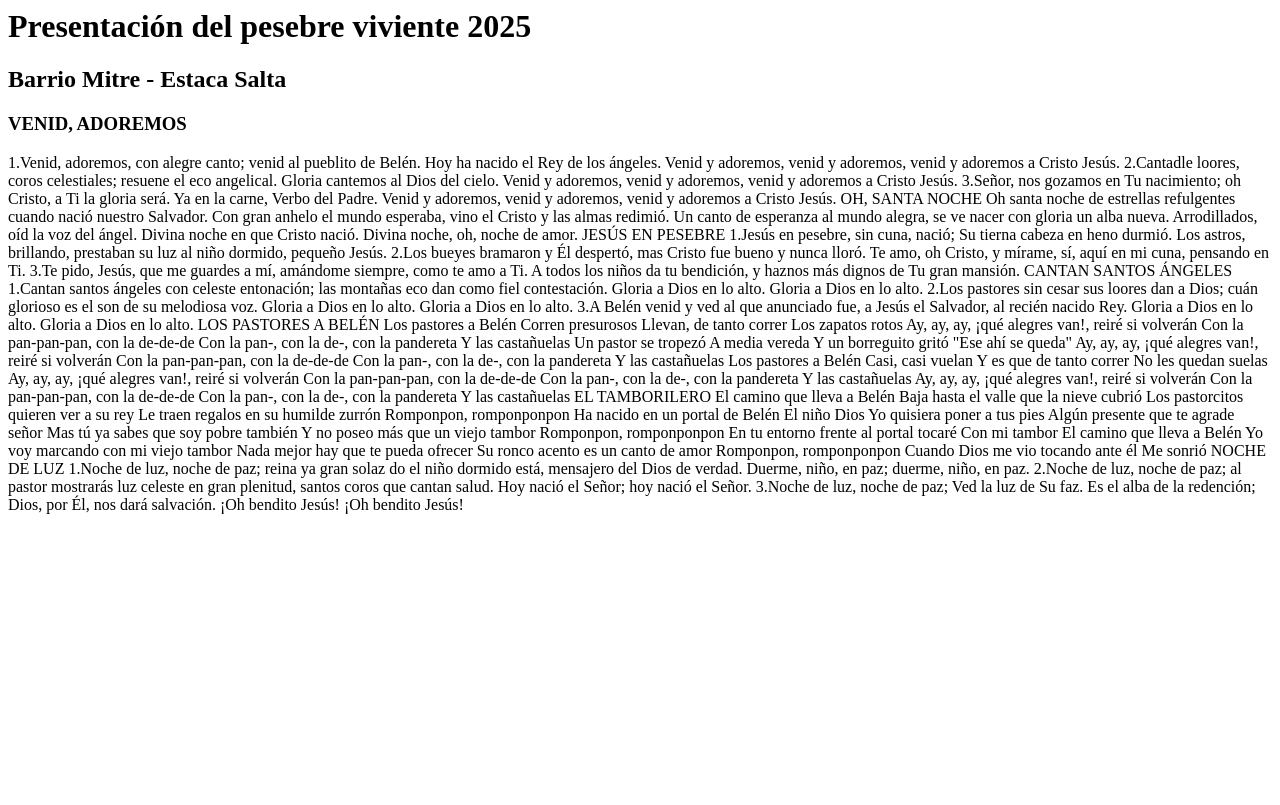
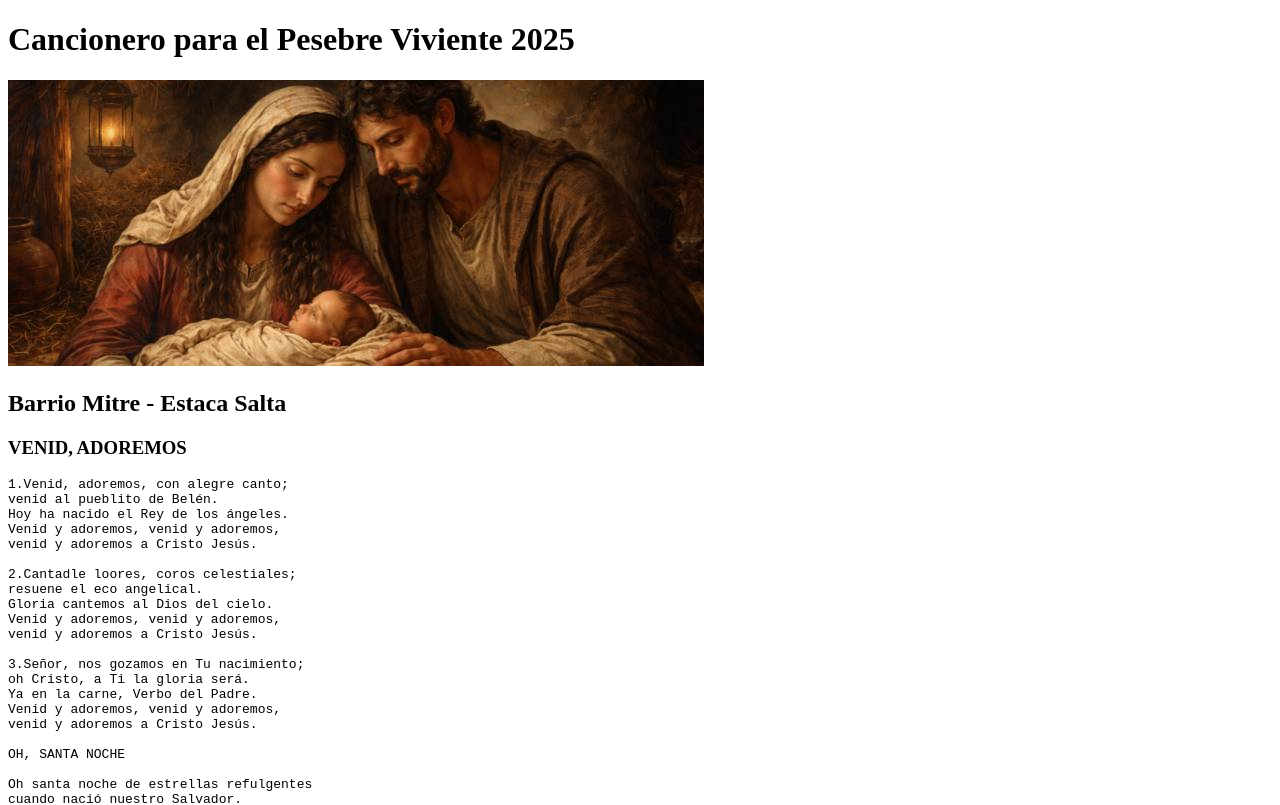
Before and after one commit to vhneumann/pesebre2025, a plain HTML site: page index.html in a window 1280 px wide. Shown: the top 805 px of the page. Drawn offline with Linux system fonts and the light colour scheme.

Commit message:
Probando cancionero con <pre>

```diff
--- a/index.html
+++ b/index.html
@@ -1,8 +1,21 @@
-<h1>Presentación del pesebre viviente 2025</h1>
+<!DOCTYPE html>
+<html lang="es">
+<head>
+    <meta charset="UTF-8">
+    <meta name="viewport" content="width=device-width, initial-scale=1.0">
+    <title>Cancionero Navideño</title>
+</head>
+<body>
+<header>
+<h1>Cancionero para el Pesebre Viviente 2025</h1>
+<img src="images/the-holy-family.jpg">
+</header>
+<main>
+
 <h2>Barrio Mitre - Estaca Salta</h2>
 
 <h3>VENID, ADOREMOS</h3>
-
+<pre>
 1.Venid, adoremos, con alegre canto;
 venid al pueblito de Belén.
 Hoy ha nacido el Rey de los ángeles.
@@ -153,3 +166,10 @@ Es el alba de la redención;
 Dios, por Él, nos dará salvación.
 ¡Oh bendito Jesús!
 ¡Oh bendito Jesús!
+</pre>
+</main>
+<footer>
+
+</footer>
+</body>
+</html>
```
Also changed, not shown: images/the-holy-family.jpg (added).
